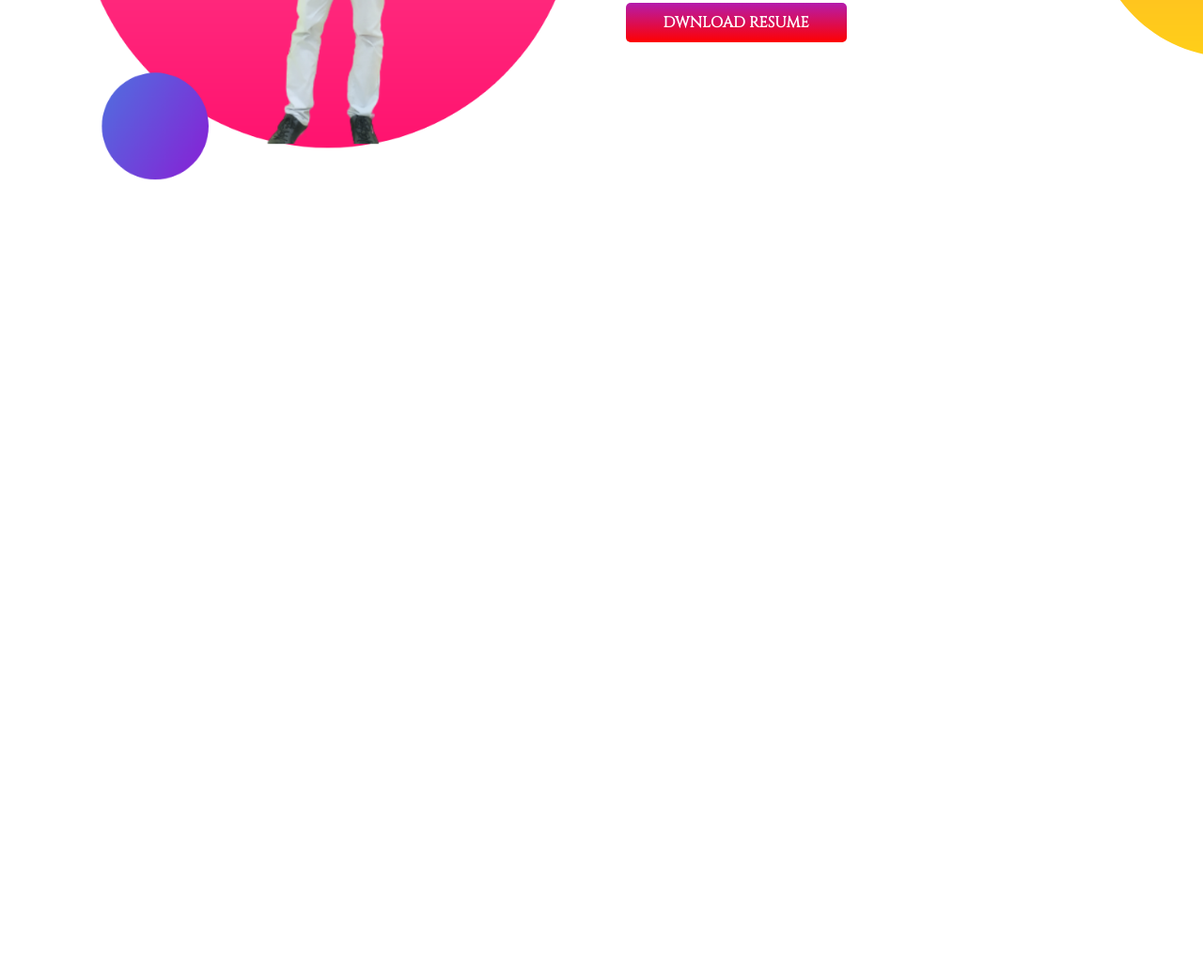
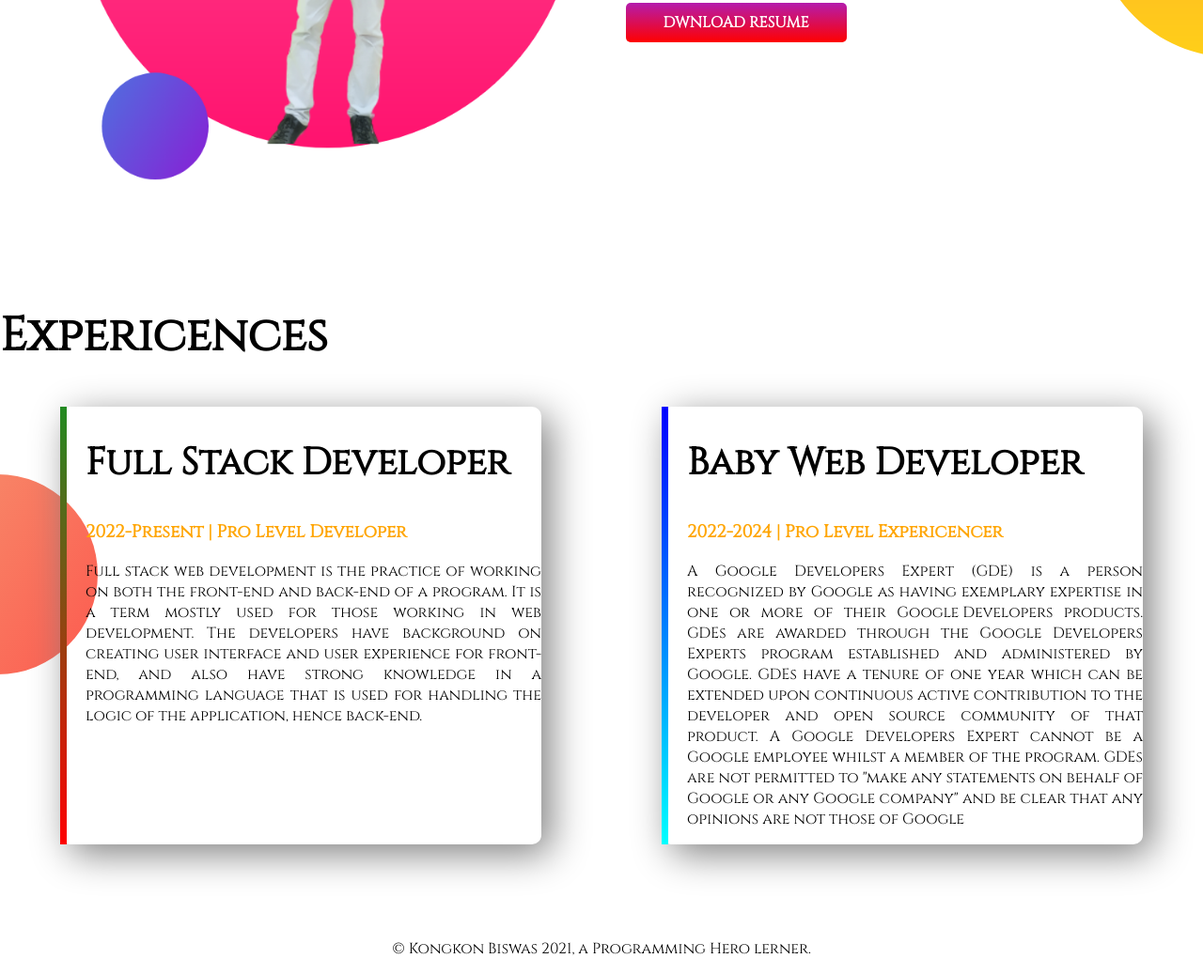
Before and after one commit to kongkonbiswas/developer-portfolio, a plain HTML site: page index.html in a window 1280 px wide. Shown: the part 1141-2178 px from the top of the page at 94% size. Before the commit the page ends 1465 px from the top, so only its background shows below. Drawn offline with Linux system fonts and the light colour scheme.

Commit message:
footer and experience added

```diff
--- a/index.html
+++ b/index.html
@@ -11,10 +11,10 @@
     <link rel="stylesheet" href="style.css">
 </head>
 <body>
-   <section class="top-banner">
+   <section class="top-banner flexible-container">
         <div class="half-width">
             <h1>Welcome to</h1>
-            <h1><span id="orange-color">Kongkon Biswas</span> World</h1>
+            <h2><span class="orange-color">Kongkon Biswas</span> World</h2>
             <h3>Building climber and train stopper</h3>
             <p>Writers and artists over the years have established a rogues gallery of supervillains to face Spider-Man, in comics and in other media. As with the hero, the majority of the villains' powers originate with scientific accidents or the misuse of scientific technology, and many have animal-themed costumes or powers.[note 6] The most notable Spider-Man villains are listed down below in the ordering of their original chronological appearance</p>
             <a class="link-button" href="https:/www.facebook.com/kongkon.biswas.35" target="_blank">HIRE ME</a>
@@ -23,7 +23,7 @@
             <img src="images/my-bg.png" alt="Kongkon Picture">
         </div>
    </section>
-   <section class="dream-big">
+   <section class="dream-big flexible-container">
        <div class="half-width">
             <img src="images/my-bg2.png" alt="Kongkon picture2">
        </div>
@@ -33,7 +33,25 @@
            <p>A web developer is a programmer who specializes in, or is specifically engaged in, the development of World Wide Web applications using a client–server model. The applications typically use HTML, CSS and JavaScript in the client, PHP, ASP.NET (C#), Python, Node.js, Go or Java in the server, and http for communications between client and server. A web content management system is often used to develop and maintain web applications.</p>
            <a class="link-button" target="_blank" href="https:/www.facebook.com/kongkon.biswas.35">DWNLOAD RESUME</a>
        </div>
+     </section>
+     <section class="experience-area">
+         <h1>Expericences</h1>
+         <div class="flexible-container">
+            <div id="full-stack-exp" class="experience-item">
+                <h2>Full Stack Developer</h2>
+                <h3 class="orange-color">2022-Present | Pro Level Developer</h3>
+                <p>Full stack web development is the practice of working on both the front-end and back-end of a program. It is a term mostly used for those working in web development. The developers have background on creating user interface and user experience for front-end, and also have strong knowledge in a programming language that is used for handling the logic of the application, hence back-end.</p>
+            </div>
+            <div id="web-dev-exp" class="experience-item">
+                <h2>Baby Web Developer</h2>
+                <h3 class="orange-color">2022-2024 | Pro Level Expericencer</h3>
+                <p>A Google Developers Expert (GDE) is a person recognized by Google as having exemplary expertise in one or more of their Google Developers products. GDEs are awarded through the Google Developers Experts program established and administered by Google. GDEs have a tenure of one year which can be extended upon continuous active contribution to the developer and open source community of that product. A Google Developers Expert cannot be a Google employee whilst a member of the program. GDEs are not permitted to "make any statements on behalf of Google or any Google company" and be clear that any opinions are not those of Google</p>
+            </div>
+         </div>
 
-   </section>
+     </section>
+     <footer>
+         <p>© Kongkon Biswas 2021, a Programming Hero lerner.</p>
+     </footer>
 </body>
 </html>
--- a/style.css
+++ b/style.css
@@ -5,10 +5,13 @@ body {
 h1 {
   font-size: 50px;
 }
-#orange-color {
+h2 {
+  font-size: 40px;
+}
+.orange-color {
   color: orange;
 }
-section {
+.flexible-container {
   display: flex;
   margin-bottom: 100px;
 }
@@ -39,3 +42,30 @@ p {
   background-repeat: no-repeat;
   background-position: right;
 }
+.experience-area {
+  background-image: url(images/exp-bg.png);
+  background-repeat: no-repeat;
+  background-position: left;
+}
+.experience-item {
+  width: 40%;
+  margin-left: 5%;
+  margin-right: 5%;
+  padding-left: 20px;
+  border-radius: 10px;
+  box-shadow: 10px 10px 40px grey;
+  border-left: 10px solid;
+}
+#web-dev-exp {
+  border-left: 7px solid;
+  border-image: linear-gradient(blue, cyan);
+  border-image-slice: 1;
+}
+#full-stack-exp {
+  border-left: 7px solid;
+  border-image: linear-gradient(forestgreen, red);
+  border-image-slice: 1;
+}
+footer p {
+  text-align: center;
+}
```
Also changed, not shown: images/jhankar.png (deleted), images/jhankar2.png (deleted).
